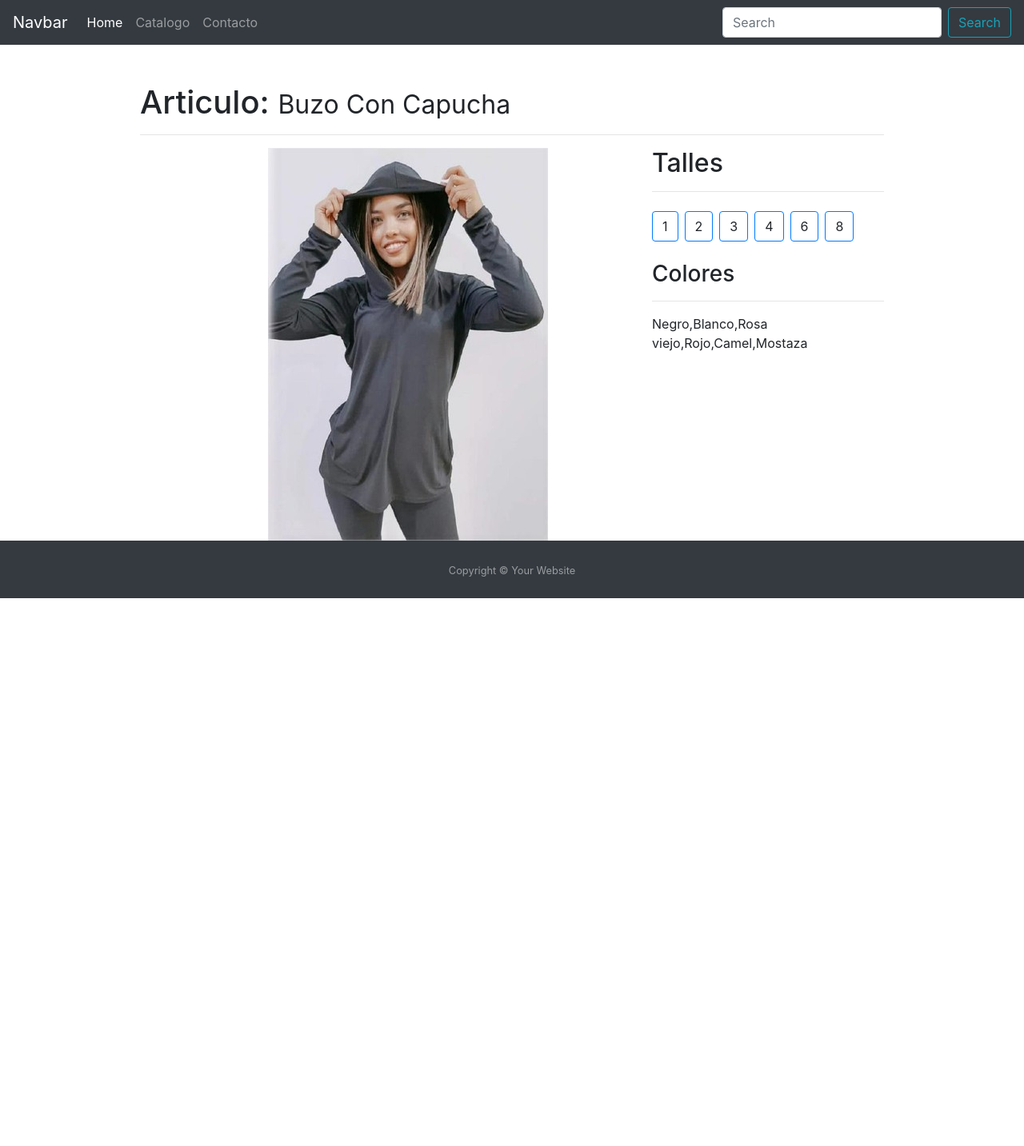
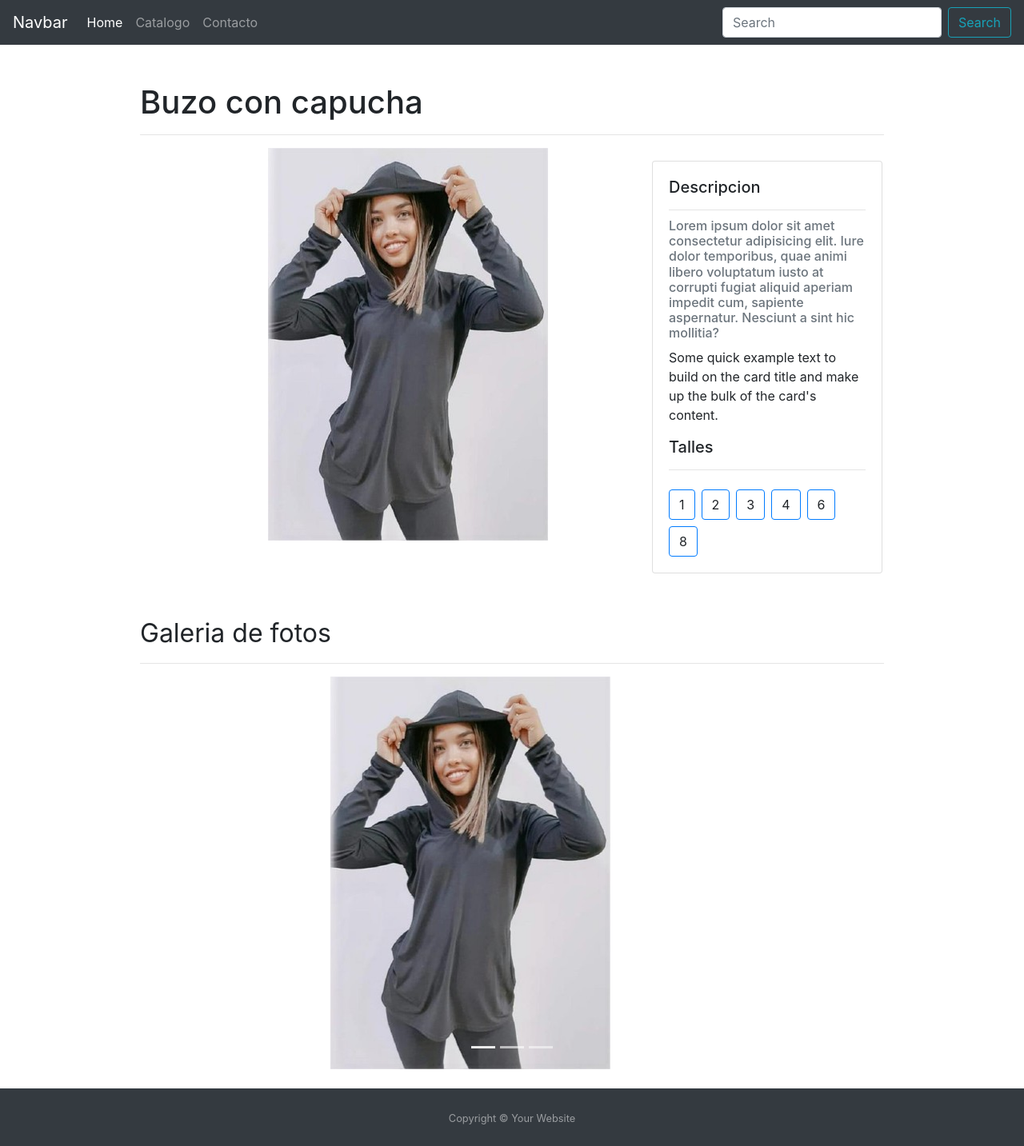
Before and after one commit to ivanFlor3s/koq-spa, an Angular app: page /articulo/0 in a window 1280 px wide. Shown: the whole page at 80% size. Before the commit the page ends 800 px from the top, so only its background shows below. Built offline with nearby package versions, Linux system fonts and the light colour scheme.

Commit message:
articulo componente

```diff
--- a/src/app/app.module.ts
+++ b/src/app/app.module.ts
@@ -18,6 +18,7 @@ import { UbicacionComponent } from './components/ubicacion/ubicacion.component';
 import { TarjetaRopaComponent } from './components/tarjeta-ropa/tarjeta-ropa.component';
 import { PrendaComponent } from './components/prenda/prenda.component';
 import { CapitalizarPipe } from './pipes/capitalizar.pipe';
+import { DotColorPipe } from './pipes/dot-color.pipe';
 
 @NgModule({
   declarations: [
@@ -30,7 +31,8 @@ import { CapitalizarPipe } from './pipes/capitalizar.pipe';
     UbicacionComponent,
     TarjetaRopaComponent,
     PrendaComponent,
-    CapitalizarPipe
+    CapitalizarPipe,
+    DotColorPipe
   ],
   imports: [
     BrowserModule,
--- a/src/app/components/catalogo/catalogo.component.html
+++ b/src/app/components/catalogo/catalogo.component.html
@@ -7,7 +7,7 @@
         <div class="card" *ngFor="let prenda of stock">
             <img class="card-img-top" src="{{ prenda.fotoPrincipal }}" alt="Card image cap">
             <div class="card-body">
-                <h5 class="card-title">{{prenda.nombre}}</h5>
+                <h5 class="card-title">{{prenda.nombre | capitalizar}} </h5>
                 <p class="card-text">Campera comoda para salir a correr, liviana y te da superpoderes.</p>
                 <h3>{{prenda.precio | currency }}</h3>
             </div>
--- a/src/app/components/contacto/contacto.component.html
+++ b/src/app/components/contacto/contacto.component.html
@@ -11,7 +11,7 @@
     <div>
         <p>
             <iframe src="https://www.google.com/maps/embed?pb=!1m18!1m12!1m3!1d2707.740060835285!2d-58.45105735283406!3d-34.63793316471379!2m3!1f0!2f0!3f0!3m2!1i1024!2i768!4f13.1!3m3!1m2!1s0x95bccbcd44ea2af7%3A0x8682af25d98a7380!2sAv.%20Carabobo%201077%2C%20C1406%20DGK%2C%20Buenos%20Aires!5e0!3m2!1ses!2sar!4v1588717961162!5m2!1ses!2sar"
-                width="600" height="450" frameborder="0" style="border:20;" allowfullscreen="" aria-hidden="false" tabindex="0"></iframe>
+                width="900" height="600" frameborder="0" style="border:20;" allowfullscreen="" aria-hidden="false" tabindex="0"></iframe>
         </p>
     </div>
 </div>
--- a/src/app/components/prenda/prenda.component.css
+++ b/src/app/components/prenda/prenda.component.css
@@ -32,3 +32,10 @@
     line-height: 70px;
     font-size: 1.3rem;
 }
+
+.dot {
+    height: 25px;
+    width: 25px;
+    border-radius: 50%;
+    display: inline-block;
+}
--- a/src/app/components/prenda/prenda.component.html
+++ b/src/app/components/prenda/prenda.component.html
@@ -1,18 +1,56 @@
-<div class="container mt-5">
-    <h1>Articulo: <small> {{ articulo.nombre | capitalizar }}</small></h1>
+<div class="container mt-5 mb-5">
+    <h1>{{ articulo.nombre | capitalizar:false }}</h1>
     <hr>
     <div class="row">
         <div class="container-fluid col-md-4">
             <img [src]="articulo.fotoPrincipal" alt="">
         </div>
+
         <div class="col-md-4">
-            <h2>Talles</h2>
-            <hr>
-            <a *ngFor="let t of tallesNumero" class="btn btn-outline-primary mr-2 mt-2">{{t}}</a>
-            <h3 class="mt-4">Colores</h3>
-            <hr>
-            <p>{{articulo.colores}} </p>
+
+            <div class="card mt-3" style="width: 18rem;">
+                <div class="card-body">
+                    <h5 class="card-title">Descripcion</h5>
+                    <hr>
+                    <h6 class="card-subtitle mb-2 text-muted">Lorem ipsum dolor sit amet consectetur adipisicing elit. Iure dolor temporibus, quae animi libero voluptatum iusto at corrupti fugiat aliquid aperiam impedit cum, sapiente aspernatur. Nesciunt a sint hic mollitia?</h6>
+                    <p class="card-text">Some quick example text to build on the card title and make up the bulk of the card's content.</p>
+                    <h5>Talles</h5>
+                    <hr>
+                    <a *ngFor="let t of tallesNumero" class="btn btn-outline-primary mr-2 mt-2">{{t}}</a>
+                </div>
+            </div>
         </div>
-
     </div>
 </div>
+
+<div class="mt-20 mb-10 container">
+    <h1> <small>Galeria de fotos</small> </h1>
+    <hr>
+    <div id="carouselExampleIndicators" class="carousel slide" data-ride="carousel">
+        <ol class="carousel-indicators">
+            <li data-target="#carouselExampleIndicators" data-slide-to="0" class="active"></li>
+            <li data-target="#carouselExampleIndicators" data-slide-to="1"></li>
+            <li data-target="#carouselExampleIndicators" data-slide-to="2"></li>
+        </ol>
+        <div class="carousel-inner">
+            <div class="carousel-item active">
+                <img [src]="articulo.fotoPrincipal" class="d-block w-90" alt="...">
+            </div>
+            <div class="carousel-item">
+                <img [src]="articulo.fotoPrincipal" class="d-block w-90" alt="...">
+            </div>
+            <div class="carousel-item">
+                <img [src]="articulo.fotoPrincipal" class="d-block w-90" alt="...">
+            </div>
+        </div>
+        <a class="carousel-control-prev" href="#carouselExampleIndicators" role="button" data-slide="prev">
+            <span class="carousel-control-prev-icon" aria-hidden="true"></span>
+            <span class="sr-only">Previous</span>
+        </a>
+        <a class="carousel-control-next" href="#carouselExampleIndicators" role="button" data-slide="next">
+            <span class="carousel-control-next-icon" aria-hidden="true"></span>
+            <span class="sr-only">Next</span>
+        </a>
+    </div>
+</div>
+<br>
--- a/src/app/components/prenda/prenda.component.ts
+++ b/src/app/components/prenda/prenda.component.ts
@@ -11,6 +11,7 @@ export class PrendaComponent implements OnInit {
 
   articulo: any;
   tallesNumero: string[];
+  colorCode: string;
 
   constructor(private activatedRoute: ActivatedRoute, private ropaService: RopaService) {
     this.activatedRoute.params.subscribe(params => {
--- a/src/app/pipes/capitalizar.pipe.ts
+++ b/src/app/pipes/capitalizar.pipe.ts
@@ -5,15 +5,19 @@ import { Pipe, PipeTransform } from '@angular/core';
 })
 export class CapitalizarPipe implements PipeTransform {
 
-  transform(value: string): string {
+  transform(value: string, todos: boolean): string {
     value = value.toLocaleLowerCase();
     console.log(value);
     let nombres = value.split(' ');
-    nombres = nombres.map(nombre => {
-      return nombre[0].toUpperCase() + nombre.substr(1) ;
-    });
+    if (todos){
+      nombres = nombres.map(nombre => {
+        return nombre[0].toUpperCase() + nombre.substr(1) ;
+      });
+    }
+    else {
+      nombres[0] = nombres[0][0].toUpperCase() + nombres[0].substr(1);
+    }
     console.log(nombres);
     return nombres.join(' ');
   }
-
 }
--- /dev/null
+++ b/src/app/pipes/dot-color.pipe.ts
@@ -0,0 +1,12 @@
+import { Pipe, PipeTransform } from '@angular/core';
+
+@Pipe({
+  name: 'dotColor'
+})
+export class DotColorPipe implements PipeTransform {
+
+  transform(value: unknown, ...args: unknown[]): unknown {
+    return null;
+  }
+
+}
```
Also changed, not shown: 1 other file (tests, documents, lock files or other folders).
